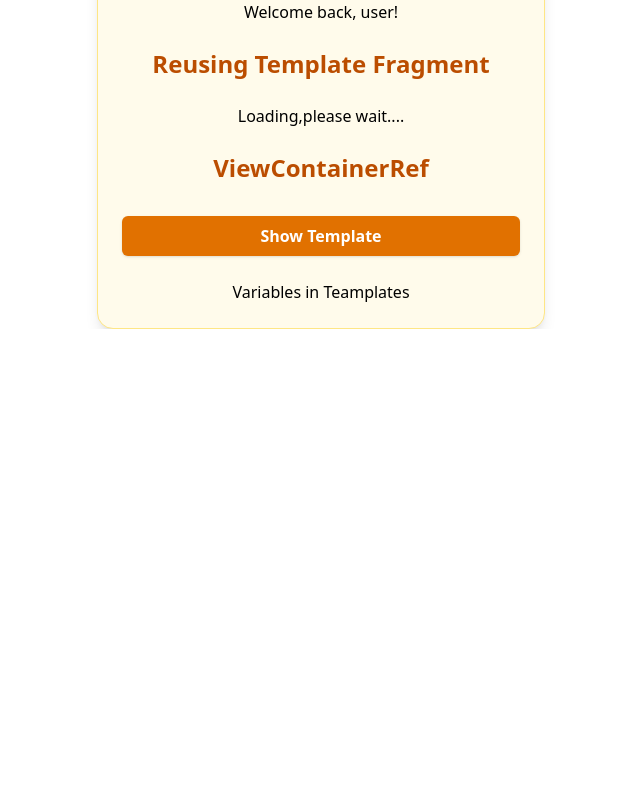
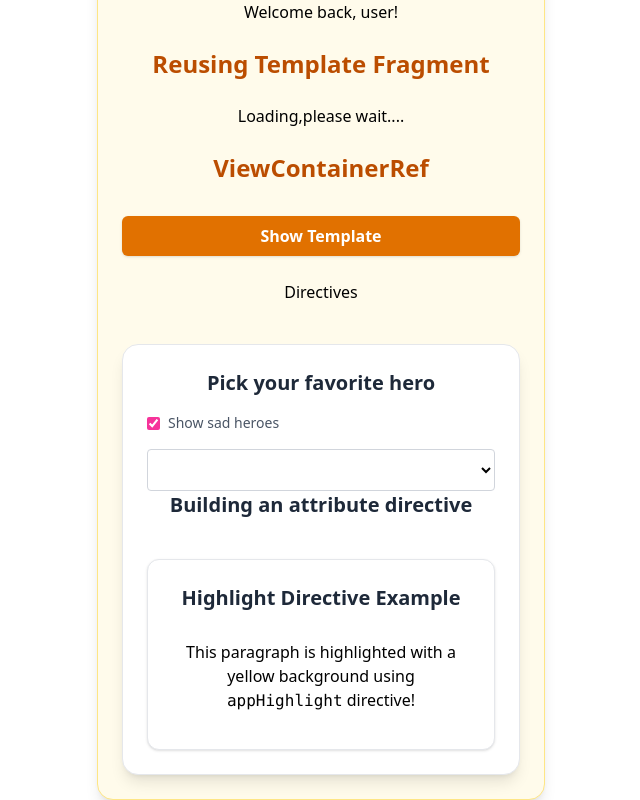
Before and after one commit to epshita-shima/angular-learning, an Angular app: page / in a window 1280 px wide. Shown: the part 2307-3107 px from the top of the page, without its empty margins (319-959 px from the left). Before the commit the page ends 2636 px from the top, so only its background shows below. Built offline with nearby package versions, Linux system fonts and the light colour scheme.

Commit message:
directives

```diff
--- a/src/app/templates/hometeamplates/hometeamplates.html
+++ b/src/app/templates/hometeamplates/hometeamplates.html
@@ -189,6 +189,58 @@
     <p>This is a dynamically loaded template!</p>
   </ng-template>
 
-  <h2>Variables in Teamplates</h2>
+  <h2>Directives</h2>
+  <p class="hidden">
+    Angular এ "Directive" মানে হচ্ছে এমন কিছু instruction বা নির্দেশনা যা HTML
+    element গুলোর উপর apply করে তাদের আচরণ বা স্টাইল পরিবর্তন করা যায়।
+  </p>
+  <p class="hidden">
+    ng-container হলো একটি non-rendering logical container — অর্থাৎ এটি DOM-এ
+    কোনো actual element তৈরি করে না, বরং কেবল Angular structural directive
+    (*ngIf, *ngFor, *ngSwitch, ইত্যাদি) ব্যবহার করার জন্য ব্যবহার হয়।
+  </p>
 
+  <div
+    class="max-w-md mx-auto mt-10 p-6 rounded-2xl shadow-lg bg-white border border-gray-200"
+  >
+    <h2 class="text-xl font-semibold mb-4 text-gray-800">
+      Pick your favorite hero
+    </h2>
+    <label
+      for=""
+      class="flex items-center mb-4 space-x-2 text-sm text-gray-600"
+    >
+      <input
+        id="showSad"
+        type="checkbox"
+        class="accent-pink-500 rounded"
+        [checked]="showSad"
+        (change)="showSad = !showSad"
+      />
+      <span>Show sad heroes</span>
+    </label>
+
+    <select
+      [(ngModel)]="hero"
+      class="w-full px-4 py-2 rounded border border-gray-300 focus:outline-none focus:ring-2 focus:ring-pink-400"
+    >
+      <ng-container *ngFor="let h of heroes">
+        <ng-container *ngIf="showSad || h.emotion !== 'sad'">
+          <option [ngClass]="h">{{ h.name }} {{ h.emotion }}</option>
+        </ng-container>
+      </ng-container>
+    </select>
+    <h2 class="text-xl font-semibold mb-4 text-gray-800">
+      Building an attribute directive
+    </h2>
+
+
+    <div class="max-w-md mx-auto mt-10 p-6 rounded-xl shadow bg-white border border-gray-200">
+  <h2 class="text-xl font-bold mb-4 text-gray-800">Highlight Directive Example</h2>
+
+  <p appHighlight class="p-3 rounded-md">
+    This paragraph is highlighted with a yellow background using <code>appHighlight</code> directive!
+  </p>
 </div>
+  </div>
+</div>
--- a/src/app/templates/hometeamplates/hometeamplates.ts
+++ b/src/app/templates/hometeamplates/hometeamplates.ts
@@ -104,4 +104,13 @@ export class Hometeamplates {
     this.viewContainerRef.clear();
     this.viewContainerRef.createEmbeddedView(this.templateRef);
   }
+
+  showSad = true;
+  hero = null;
+  heroes = [
+    { name: 'Superman', emotion: 'happy' },
+    { name: 'Batman', emotion: 'sad' },
+    { name: 'Wonder Woman', emotion: 'excited' },
+    { name: 'Spiderman', emotion: 'neutral' },
+  ];
 }
```
Also changed, not shown: src/app/app.ts (+12 -4 lines), src/app/lifecycle-hook/home/home.ts (+9 -5 lines).
